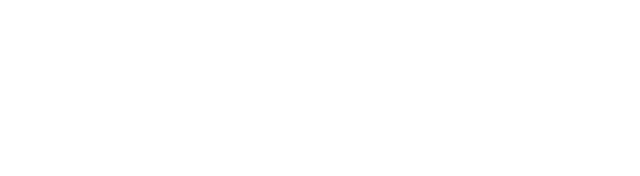
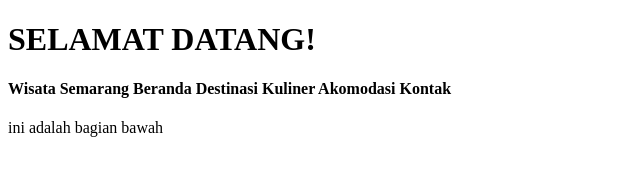
Before and after one commit to f0ursecond/daskom-uas, a plain HTML site: page index.html in a window 1280 px wide. Shown: the whole page, without its empty margins (0-640 px from the left). Drawn offline with Linux system fonts and the light colour scheme.

Commit message:
waduh bingung

```diff
--- a/index.html
+++ b/index.html
@@ -9,6 +9,16 @@
     <link rel="icon" href="burung.png" type="png">
 </head>
 <body>
+    <h1>SELAMAT DATANG!</h1>
+    <h4>Wisata Semarang
+        Beranda
+        Destinasi
+        Kuliner
+        Akomodasi
+        Kontak
+    </h4>
+
 
 </body>
+<footer>ini adalah bagian bawah</footer>
 </html>
```
Also changed, not shown: gambar/burung.jfif (renamed from burung.jfif), gambar/burung.png (renamed from burung.png).
